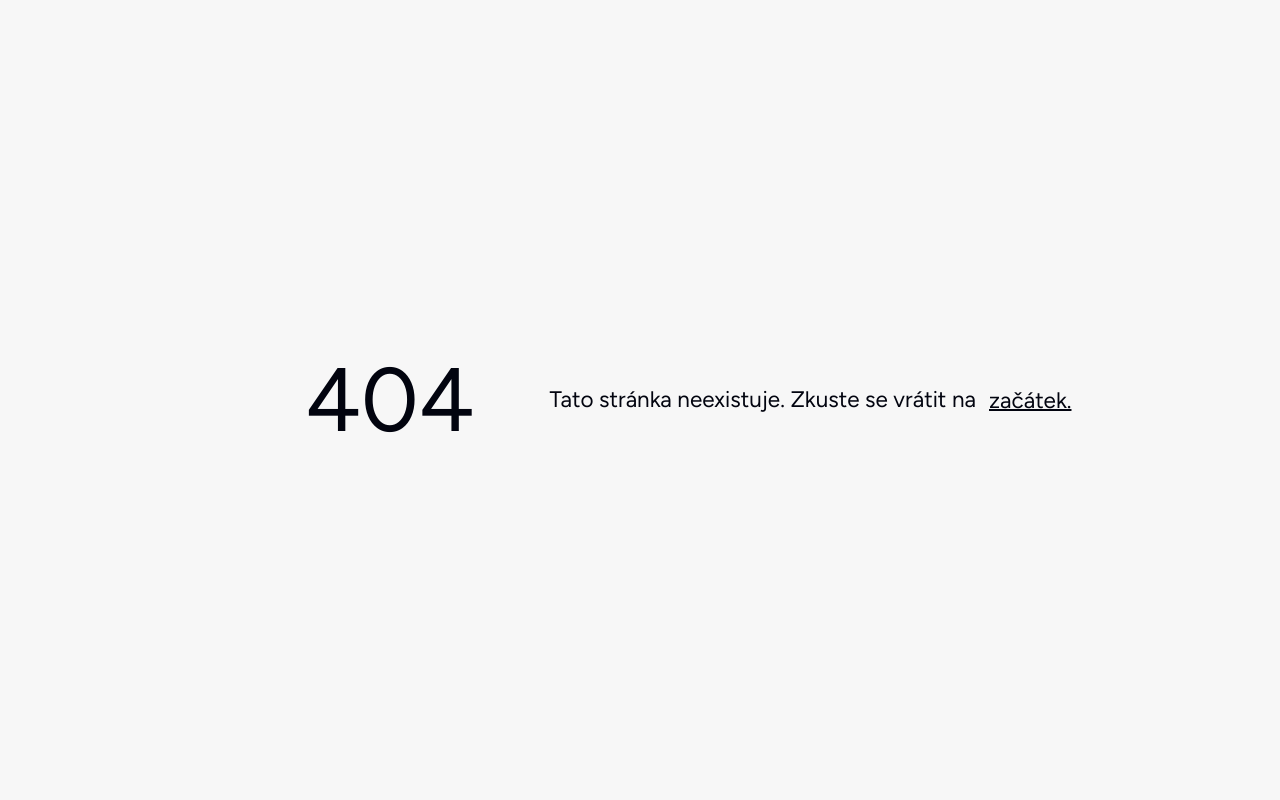
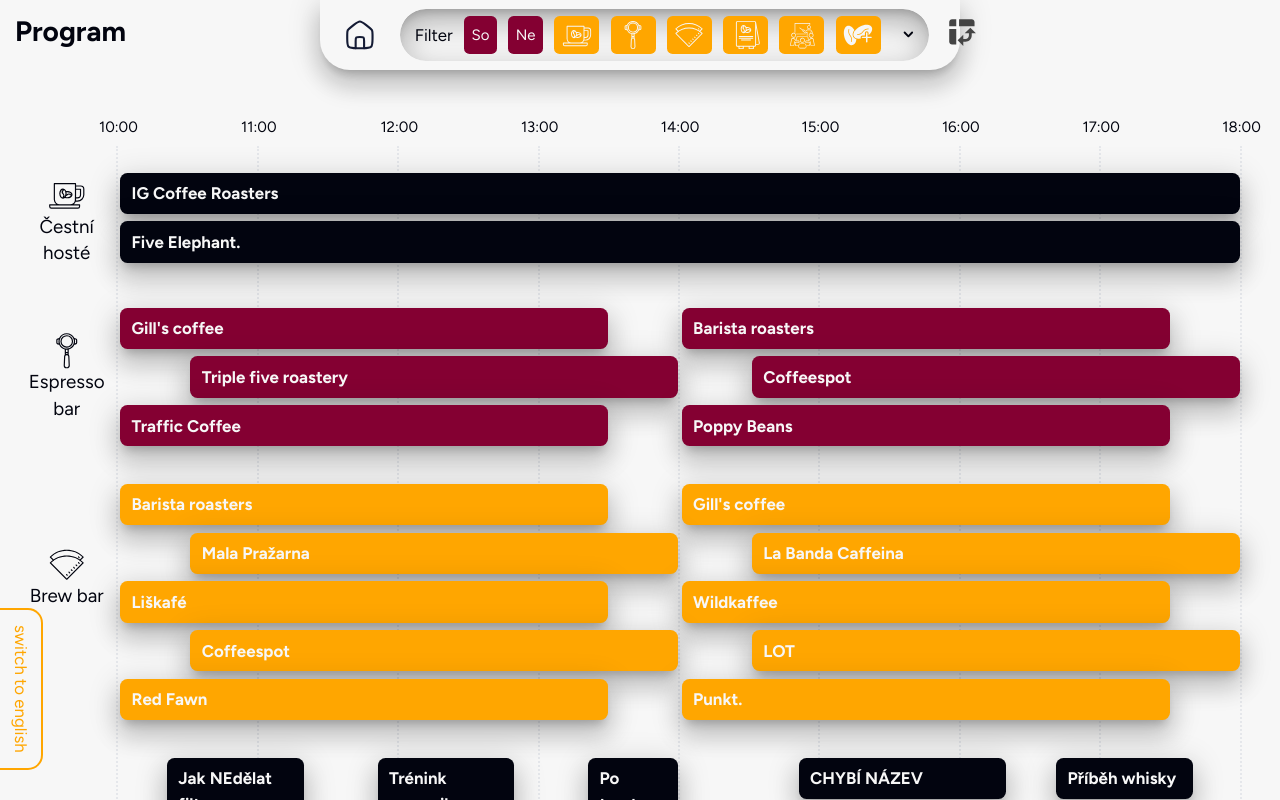
Before and after one commit to baristalive/roastfestival.eu, a Next.js app: page /cz/program in a window 1280 px wide. Before the commit this address had no page. Shown: the top 800 px of the page. Built offline with nearby package versions, Linux system fonts and the light colour scheme.

Commit message:
feat: create new schedule page
Signed-off-by: Tomas Coufal <coufal.tom@gmail.com>

```diff
--- /dev/null
+++ b/app/[lang]/program/components/Dropdown.tsx
@@ -0,0 +1,109 @@
+import React, { useContext } from "react";
+import { FilterDays, FilterTracks } from "../contexts";
+import { useParams } from "next/navigation";
+import dictionaries, { SupportedLanguages } from "@/app/dictionaries/all";
+import { AllTracks } from "../consts";
+import { StationIcon } from "../../components/StationIcon";
+
+const Dropdown = () => {
+  const params = useParams();
+  const lang = dictionaries[params.lang as SupportedLanguages];
+  const activeTracks = useContext(FilterTracks);
+  const activeDays = useContext(FilterDays);
+
+  return (
+    <div className="flex flex-col justify-center">
+      <div className="flex h-full items-stretch justify-center">
+        <div className="dropdown relative inline-block text-left">
+          <span className="">
+            <button
+              className="focus:shadow-outline-blue elevate-inset inline-flex h-full w-full items-center justify-center gap-3 rounded-full border border-[var(--white)] px-4 py-2 transition duration-150 ease-in-out hover:border-[var(--primary)] focus:border-[var(--primary)] focus:outline-none active:bg-gray-50 active:text-gray-800"
+              type="button"
+              aria-haspopup="true"
+              aria-expanded="true"
+              aria-controls="headlessui-menu-items-117"
+            >
+              <div className="text-lg">Filter</div>
+              {activeDays.map((d) => (
+                <div
+                  key={d}
+                  className="rounded-md bg-[var(--accent)] px-2 py-2 text-[var(--white)]"
+                >
+                  {lang.programDays[d as keyof typeof lang.programDays].shortName}
+                </div>
+              ))}
+              {activeTracks.map((t) => (
+                <div
+                  key={t}
+                  className="rounded-md bg-[var(--primary)] px-2 py-1 text-[var(--white)]"
+                >
+                  <StationIcon station={t} />
+                </div>
+              ))}
+              <svg
+                className="-mr-1 ml-2 h-5 w-5"
+                viewBox="0 0 20 20"
+                fill="currentColor"
+              >
+                <path
+                  fillRule="evenodd"
+                  d="M5.293 7.293a1 1 0 011.414 0L10 10.586l3.293-3.293a1 1 0 111.414 1.414l-4 4a1 1 0 01-1.414 0l-4-4a1 1 0 010-1.414z"
+                  clipRule="evenodd"
+                ></path>
+              </svg>
+            </button>
+          </span>
+          <div className="dropdown-menu z-[1000] hidden">
+            <div
+              className="divide-red border-red absolute right-0 mt-4 w-56 origin-top-right divide-y-2 card elevate rounded-xl outline-none"
+              aria-labelledby="headlessui-menu-button-1"
+              id="headlessui-menu-items-117"
+              role="menu"
+            >
+              <ul className="p-2">
+                <p className="p-2 text-lg">Day</p>
+                {lang.program.map((day, idx) => (
+                  <li className="p-2 hover:font-bold cursor-pointer" key={day.$ref}>
+                    <div className="z-10 ml-8 flex items-center gap-2 text-base">
+                      <div className="w-[4em] rounded-full border border-[var(--black)] px-2 py-1 text-center">
+                        {
+                          lang.programDays[
+                            day.$ref as keyof typeof lang.programDays
+                          ].date
+                        }
+                      </div>
+                      <p>
+                        {
+                          lang.programDays[
+                            day.$ref as keyof typeof lang.programDays
+                          ].name
+                        }
+                      </p>
+                    </div>
+                  </li>
+                ))}
+              </ul>
+              <ul className="p-2">
+                <p className="p-2 text-lg">Track</p>
+                {AllTracks.map((track, idx) => (
+                  <li className="p-2 hover:font-bold cursor-pointer" key={track}>
+                    <div className="z-10 ml-8 flex items-center gap-2 text-base">
+                      <StationIcon station={track} />
+                      {
+                        lang.programCategory[
+                          track as keyof typeof lang.programCategory
+                        ]
+                      }
+                    </div>
+                  </li>
+                ))}
+              </ul>
+            </div>
+          </div>
+        </div>
+      </div>
+    </div>
+  );
+};
+
+export default Dropdown;
--- /dev/null
+++ b/app/[lang]/program/components/ToolBar.tsx
@@ -0,0 +1,23 @@
+import Home from '@/app/icons/home'
+import React from 'react'
+import Filter from '@/app/icons/filter'
+import Link from 'next/link'
+import Dropdown from './Dropdown'
+import NavBar from '@/app/components/NavBar'
+import List from '@/app/icons/list'
+
+const ToolBar = () => {
+  return (
+    <div className="card elevate rounded-b-[2rem] p-2 fixed w-full xl:w-1/2">
+      <nav className="flex gap-4 justify-between px-2">
+        <Link href='/' className="text-4xl p-2 inline-block flex items-center justify-center"><Home /></Link>
+        <div className="flex gap-x-6 justify-end flex-wrap ">
+          <Dropdown />
+        </div>
+        <div className="text-4xl py-2 hidden xl:block"><List /></div>
+      </nav>
+    </div>
+  )
+}
+
+export default ToolBar
--- /dev/null
+++ b/app/[lang]/program/consts.tsx
@@ -0,0 +1,17 @@
+export enum Track {
+  Espresso = "espresso",
+  Filter = "brew",
+  Workshop = "workshop",
+  Lecture = "lecture",
+  Party = "party",
+  Honor = "espresso_milk",
+}
+
+export enum Days {
+  Saturday = "day1",
+  Sunday = "day2",
+}
+
+
+export const AllDays = [Days.Saturday, Days.Sunday]
+export const AllTracks = [Track.Honor, Track.Espresso, Track.Filter, Track.Lecture, Track.Workshop, Track.Party]
--- /dev/null
+++ b/app/[lang]/program/contexts.tsx
@@ -0,0 +1,6 @@
+import { createContext } from "react";
+import { AllDays, AllTracks } from "./consts";
+
+export const FilterTracks = createContext(AllTracks)
+
+export const FilterDays = createContext(AllDays)
--- /dev/null
+++ b/app/[lang]/program/page.tsx
@@ -0,0 +1,61 @@
+"use client";
+import { use, useState } from "react";
+import Link from "next/link";
+
+import dictionaries, { SupportedLanguages } from "../../dictionaries/all";
+import { Program } from "../sections/Program";
+import { FilterDays, FilterTracks } from "./contexts";
+import { AllDays, AllTracks } from "./consts";
+import ToolBar from "./components/ToolBar";
+import { useParams } from "next/navigation";
+import DaySchedule from "../components/DaySchedule";
+import NavBar from "@/app/components/NavBar";
+
+type HomePropsType = {
+  params: Promise<{ lang: SupportedLanguages }>;
+};
+
+const Home = () => {
+  const params = useParams();
+  const lang = dictionaries[params.lang as SupportedLanguages];
+
+  const [selectedDays, setSelectedDays] = useState(AllDays);
+  const [selectedTracks, setSelectedTracks] = useState(AllTracks);
+
+  return (
+    <div className="wrapper">
+      <Link
+        href={params.lang === "cz" ? "./en" : "./cz"}
+        hrefLang={params.lang === "cz" ? "en-US" : "cs-CZ"}
+        rel="alternate"
+        className="lang inverted card z-50 text-lg lowercase"
+      >
+        {params.lang === "cz" ? "Switch to English" : "Přepnout do češtiny"}
+      </Link>
+      <div>
+        <div className="flex justify-center">
+          <FilterDays value={selectedDays}>
+            <FilterTracks value={selectedTracks}>
+              <ToolBar />
+            </FilterTracks>
+          </FilterDays>
+        </div>
+        <div className="flex grid-cols-[1fr,auto,1fr] flex-col items-center lg:grid">
+          <h2 className="p-4 text-3xl font-bold 2xl:text-6xl">
+            {lang.programTitle}
+          </h2>
+        </div>
+        {lang.program.map((day) => (
+          <DaySchedule
+            schedule={day.schedule}
+            dayRef={day.$ref as keyof typeof lang.programDays}
+            key={day.$ref}
+            className="-z-10"
+          />
+        ))}
+      </div>
+    </div>
+  );
+};
+
+export default Home;
--- a/app/globals.css
+++ b/app/globals.css
@@ -256,6 +256,12 @@ footer {
     0px 16px 24px 2px rgba(0, 0, 0, 0.14),
     0px 6px 30px 5px rgba(0, 0, 0, 0.12);
 }
+.elevate-inset {
+  box-shadow:
+    inset 0px 8px 10px -5px rgba(0, 0, 0, 0.2),
+    inset 0px 16px 24px 2px rgba(0, 0, 0, 0.14),
+    inset 0px 6px 30px 5px rgba(0, 0, 0, 0.12);
+}
 svg.elevate {
   filter: drop-shadow(0px 8px 10px rgba(0, 0, 0, 0.25));
 }
@@ -405,7 +411,9 @@ header > div {
     transform: translateY(-5px);
   }
 }
-
+.dropdown:focus-within .dropdown-menu {
+  display:block;
+}
 header::before {
   position: absolute;
   content: "";
--- /dev/null
+++ b/app/icons/list.tsx
@@ -0,0 +1,17 @@
+import React from "react";
+
+const List = () => {
+  return (
+    <svg
+      xmlns="http://www.w3.org/2000/svg"
+      viewBox="0 0 24 24"
+      height="1em"
+      width="1em"
+      fill="#444"
+    >
+      <path d="M10 8h11V5c0-1.1-.9-2-2-2h-9zM3 8h5V3H5c-1.1 0-2 .9-2 2zm2 13h3V10H3v9c0 1.1.9 2 2 2m8 1-4-4 4-4zm1-9 4-4 4 4zm.58 6H13v-2h1.58c1.33 0 2.42-1.08 2.42-2.42V13h2v1.58c0 2.44-1.98 4.42-4.42 4.42"></path>
+    </svg>
+  );
+};
+
+export default List;
```
Also changed, not shown: app/icons/home.tsx (+26 -7 lines).
